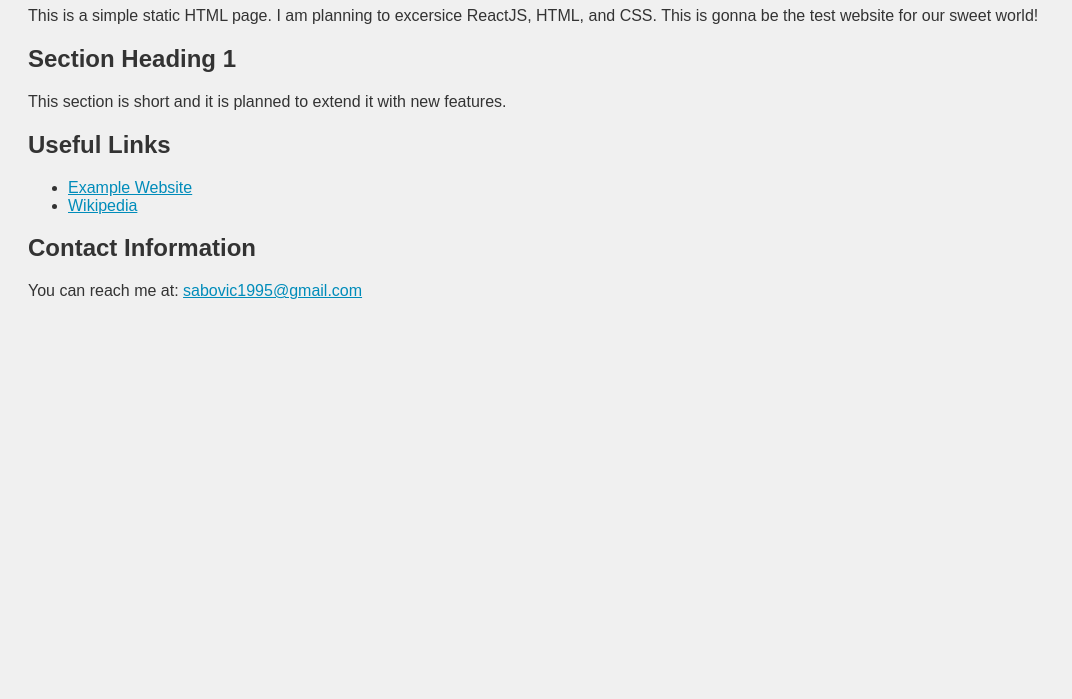
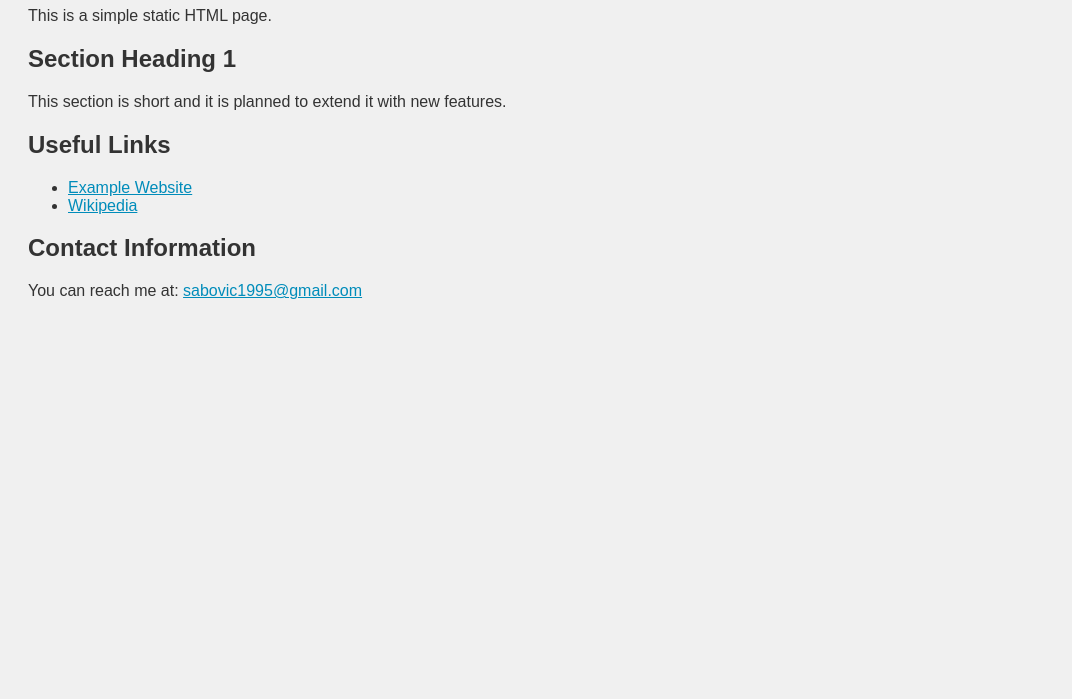
Before and after one commit to ASabovic/nginx-static-website, a plain HTML site: page index.html in a window 1280 px wide. Shown: the part 101-800 px from the top of the page, without its empty margins (0-1072 px from the left). Drawn offline with Linux system fonts and the light colour scheme.

Commit message:
small changes in index html file

```diff
--- a/index.html
+++ b/index.html
@@ -25,7 +25,7 @@
 <body>
 
     <h1>Welcome to My Test Website</h1>
-    <p>This is a simple static HTML page. I am planning to excersice ReactJS, HTML, and CSS. This is gonna be the test website for our sweet world!</p>
+    <p>This is a simple static HTML page.</p>
 
     <h2>Section Heading 1</h2>
     <p>This section is short and it is planned to extend it with new features.</p>
```
